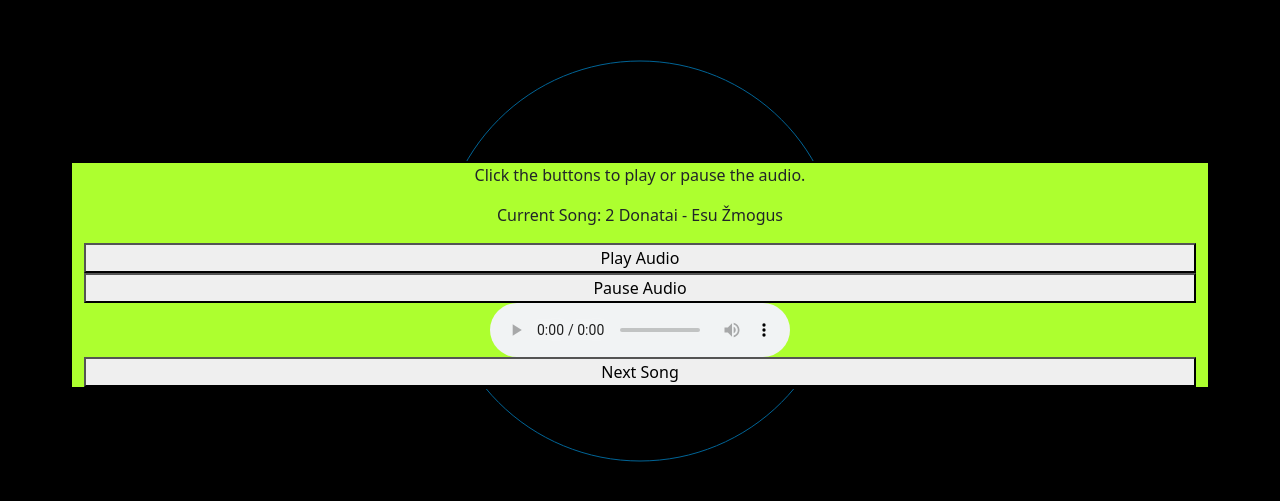
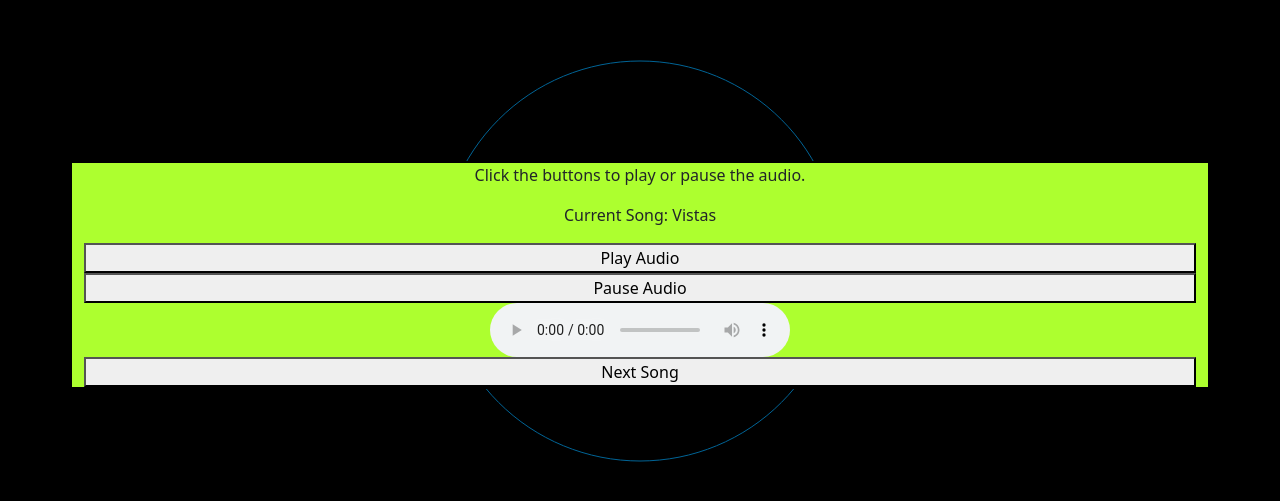
Before and after one commit to iQnas02/type21-music-player, a plain HTML site: page index.html in a window 1280 px wide. Shown: the part 139-640 px from the top of the page. Drawn offline with nearby package versions, Linux system fonts and the light colour scheme.

Commit message:
galima klausytis dabar

```diff
--- a/index.html
+++ b/index.html
@@ -21,9 +21,9 @@
         <button id="play-button">Play Audio</button>
         <button id="pause-button">Pause Audio</button>
         <audio controls id="myAudio">
-            <source src="esuŽmogus.mp3" type="audio/mpeg">
-            <source src="2KvėpavimasPanamera.mp33" type="audio/mpeg">
-            <source src="bojJovi.mp3" type="audio/mpeg">
+            <source src="ethereal-vistas-191254.mp3" type="audio/mpeg">
+
+
             Your browser does not support the audio element.
         </audio>
         <button id="next-button">Next Song</button>
--- a/script.js
+++ b/script.js
@@ -7,12 +7,13 @@ const canvas = document.getElementById("visualizationCanvas");
 const canvasCtx = canvas.getContext("2d");
 
 const songs = [
-    { src: "esuŽmogus.mp3", title: "2 Donatai - Esu Žmogus" },
-    { src: "2KvėpavimasPanamera.mp3", title: "2Kvėpavimas - Panamera" },
-    { src: "bojJovi.mp3", title: "Bon Jovi - Livin' on a Prayer" },
-    {src: "Scatman- Scatman John.mp3", title: "Scatman John." },
-    {src: "SEL - Užmerkiu Akis.mp3", title: "Sel- užmerkiu akis"},
-    {src: "Sisters On Wire - Taip jau gavosi.mp3", title: "Sisters On Wire - Taip jau"},
+
+    {src: "ethereal-vistas-191254.mp3", title: "Vistas"},
+    {src: "flow-211881.mp3", title: "Flow"},
+    {src: "for-her-chill-upbeat-summel-travel-vlog-and-ig-music-royalty-free-use-202298.mp3", title: "royalty chill"},
+    {src: "groovy-ambient-funk-201745.mp3", title: "funk"},
+    {src: "movement-200697.mp3", title: "movement"},
+
 ];
 let currentSongIndex = 0;
 
```
Also changed, not shown: 8 other files.
